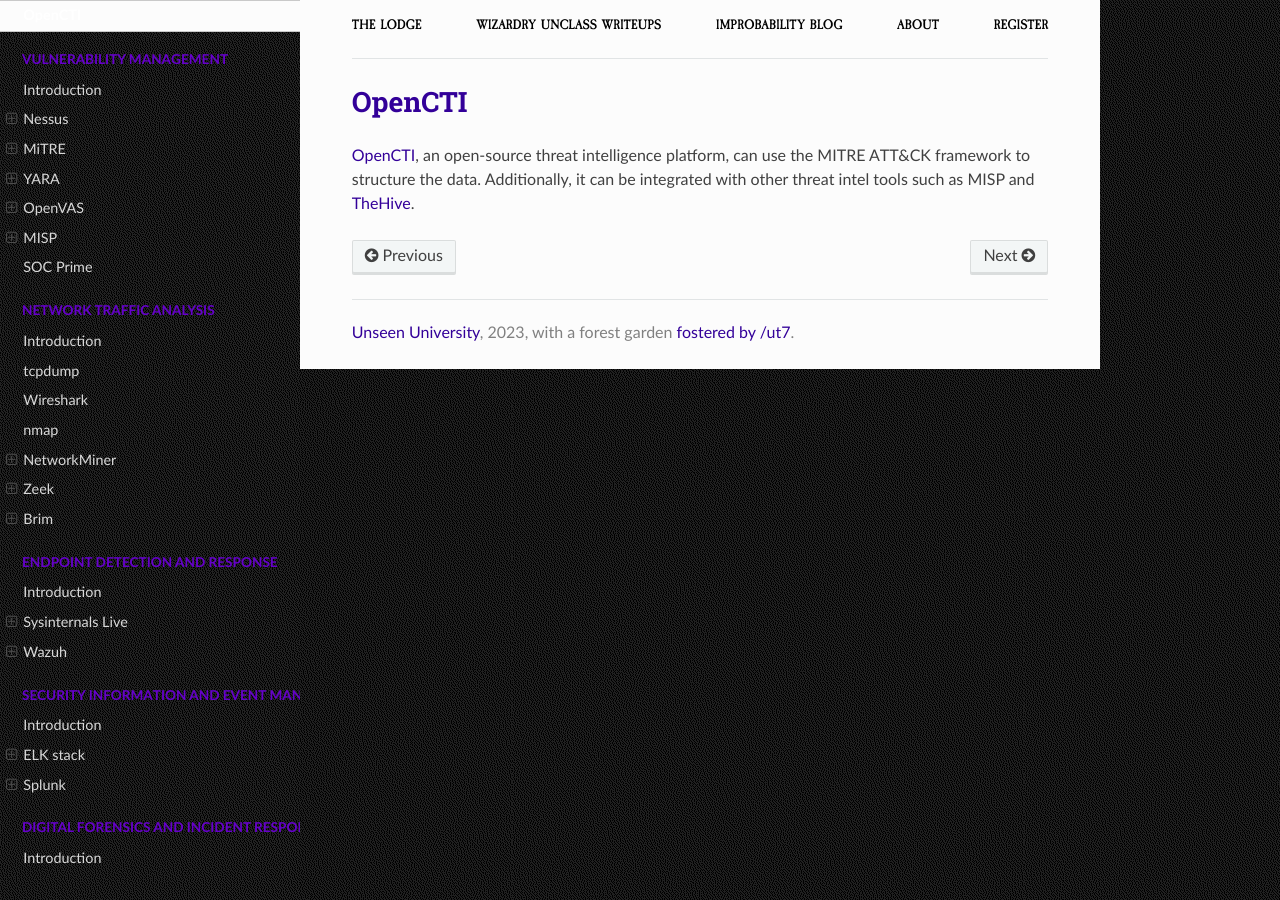
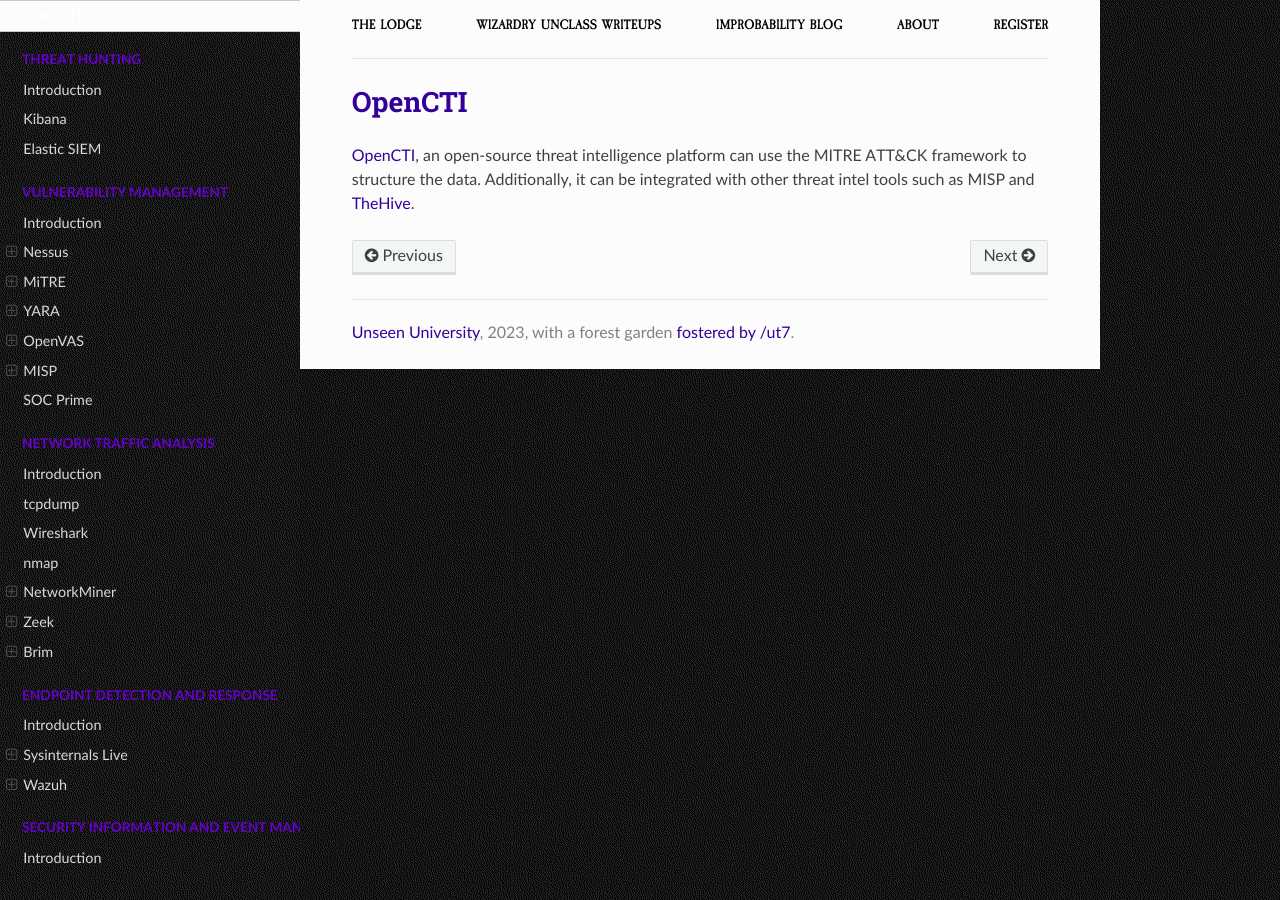
Before and after one commit to tymyrddin/testlab, a Sphinx documentation site: the page built from source/docs/cti/opencti.md, in a window 1280 px wide. Built offline with Sphinx 7.4.7 and the Read the Docs theme 2.0.0, drawn with Linux system fonts in a browser that asks for light colours.

Commit message:
Threat hunting

```diff
--- a/source/docs/cti/opencti.md
+++ b/source/docs/cti/opencti.md
@@ -1,5 +1,3 @@
 # OpenCTI
 
-[OpenCTI](https://www.opencti.io/), an open-source threat intelligence platform, can use the MITRE ATT&CK framework to
-structure the data. Additionally, it can be integrated with other threat intel tools such as
-MISP and [TheHive](../dfir/thehive.md).
+[OpenCTI](https://www.opencti.io/), an open-source threat intelligence platform can use the MITRE ATT&CK framework to structure the data. Additionally, it can be integrated with other threat intel tools such as MISP and [TheHive](../dfir/thehive.md).
--- /dev/null
+++ b/source/docs/hunting/elastic.md
@@ -0,0 +1 @@
+# Elastic SIEM
--- /dev/null
+++ b/source/docs/hunting/kibana.md
@@ -0,0 +1 @@
+# Kibana
```
Also changed, not shown: source/docs/hunting/README.md (added, +6 -0 lines), source/index.rst (+11 -1 lines).
